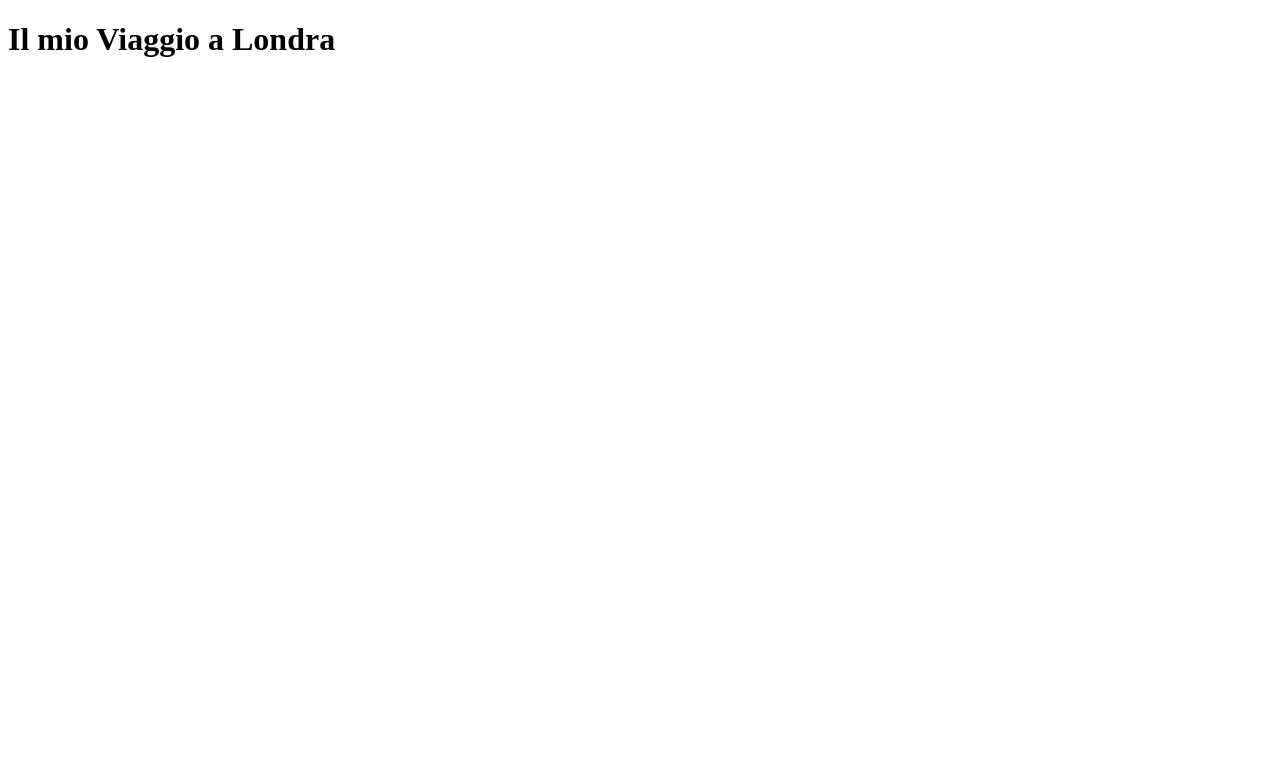
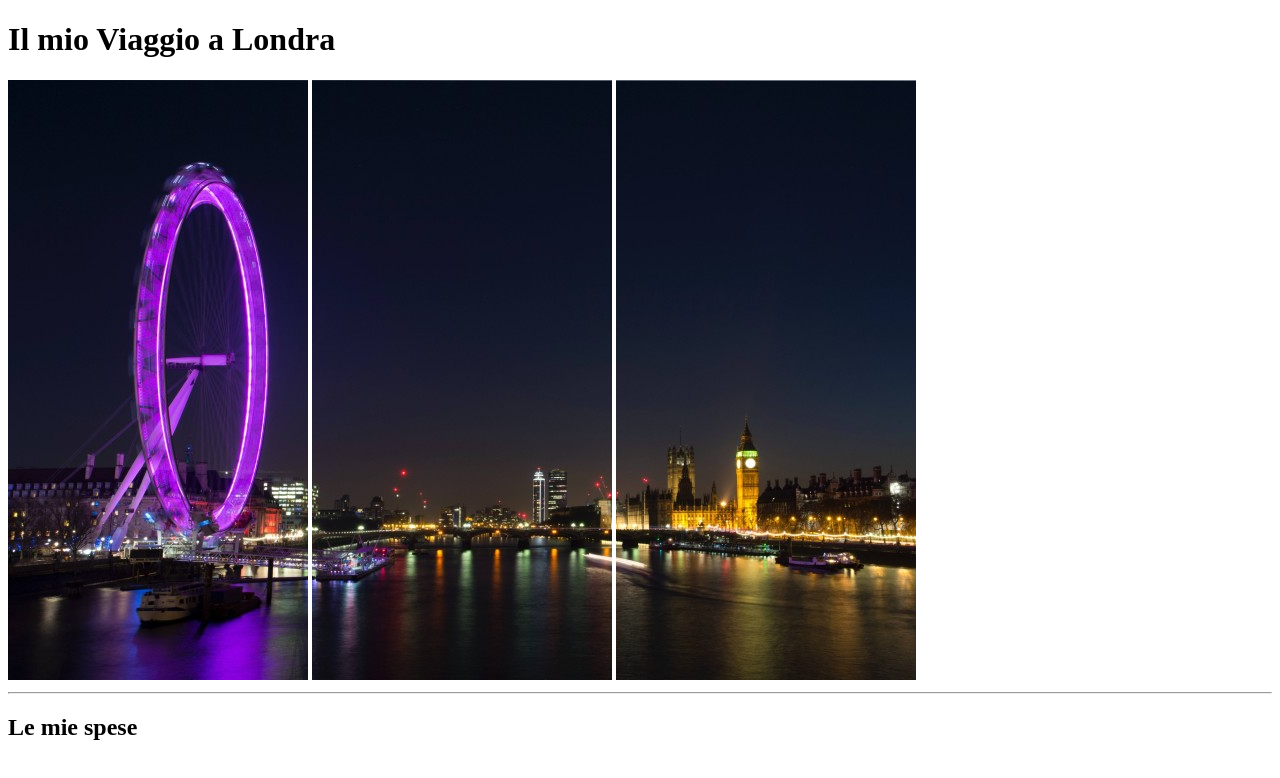
Before and after one commit to tahakyo/html-london-trip, a plain HTML site: page index.html in a window 1280 px wide. Drawn offline with Linux system fonts and the light colour scheme.

Commit message:
add header

```diff
--- a/index.html
+++ b/index.html
@@ -7,13 +7,21 @@
     <title>Document</title>
 </head>
 <body>
+    <!-- Header -->
     <header>
         <h1>Il mio Viaggio a Londra</h1>
+        <img src="img\img1.jpg" alt="">
+        <img src="img\img2.jpg" alt="">
+        <img src="img\img3.jpg" alt="">
+        <hr>
+    </header>
+    <!-- Header -->
+    <!-- Main -->
+    <main>
+        <h2>Le mie spese</h2>
+    </main>
+    <!-- Main -->
 
-    </header>
-    <main>
-
-    </main>
     <footer>
 
     </footer>
```
